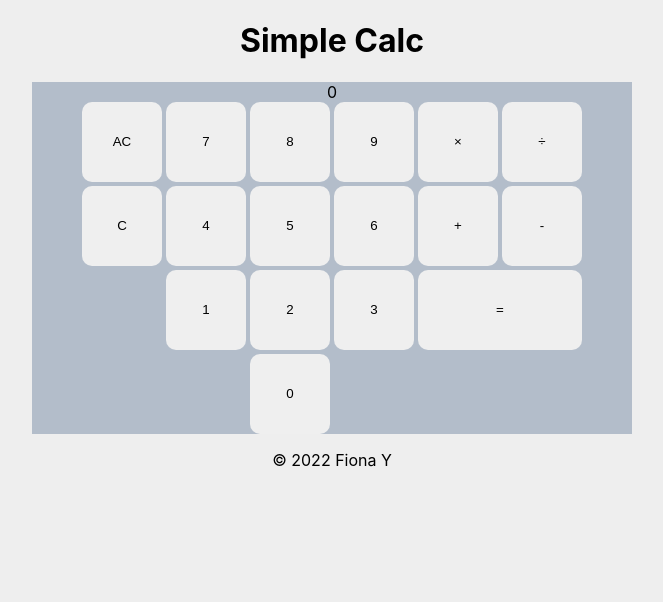
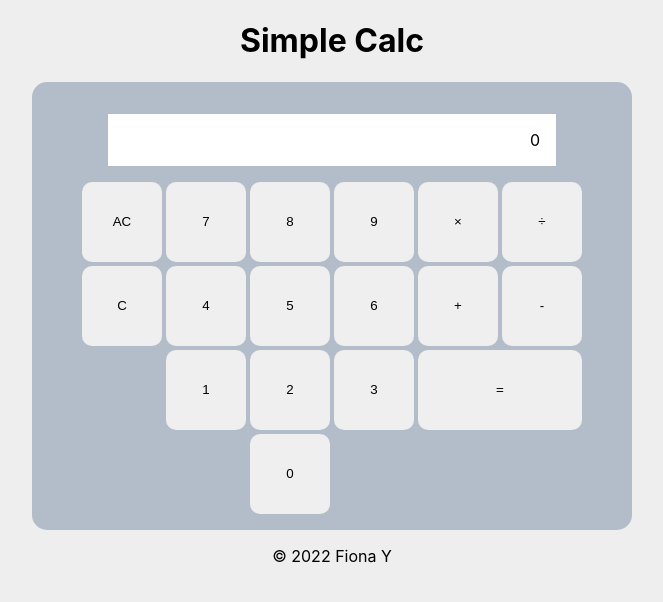
Before and after one commit to fyeung21/simple-calc, a React (Create React App) app: page / in a window 1280 px wide. Shown: the top 602 px of the page, without its empty margins (308-971 px from the left). Built offline with nearby package versions, Linux system fonts and the light colour scheme.

Commit message:
Style display

```diff
--- a/src/scss/_general.scss
+++ b/src/scss/_general.scss
@@ -20,4 +20,6 @@ main {
     background-color: #B3BDCA;
     width: 600px;
     margin: 0 auto;
+    padding: 1rem;
+    border-radius: 15px;
 }
--- a/src/scss/_variables.scss
+++ b/src/scss/_variables.scss
@@ -4,3 +4,5 @@ $font-family: 'Roboto', 'Arial', sans-serif;
 $font-size: 2rem;
 $font-color-body: black;
 $font-color-hover: lightblue;
+
+$display-background-color: white;
--- /dev/null
+++ b/src/scss/components/_display.scss
@@ -0,0 +1,8 @@
+@use '../variables' as *;
+
+.displayCont {
+    background-color: $display-background-color;
+    margin: 1rem 3.75rem;
+    padding: 1rem;
+    text-align: right;
+}
--- a/src/scss/styles.scss
+++ b/src/scss/styles.scss
@@ -7,4 +7,5 @@
 // Components
 
 @use './components/app';
+@use './components/display';
 @use './components/button';
```
